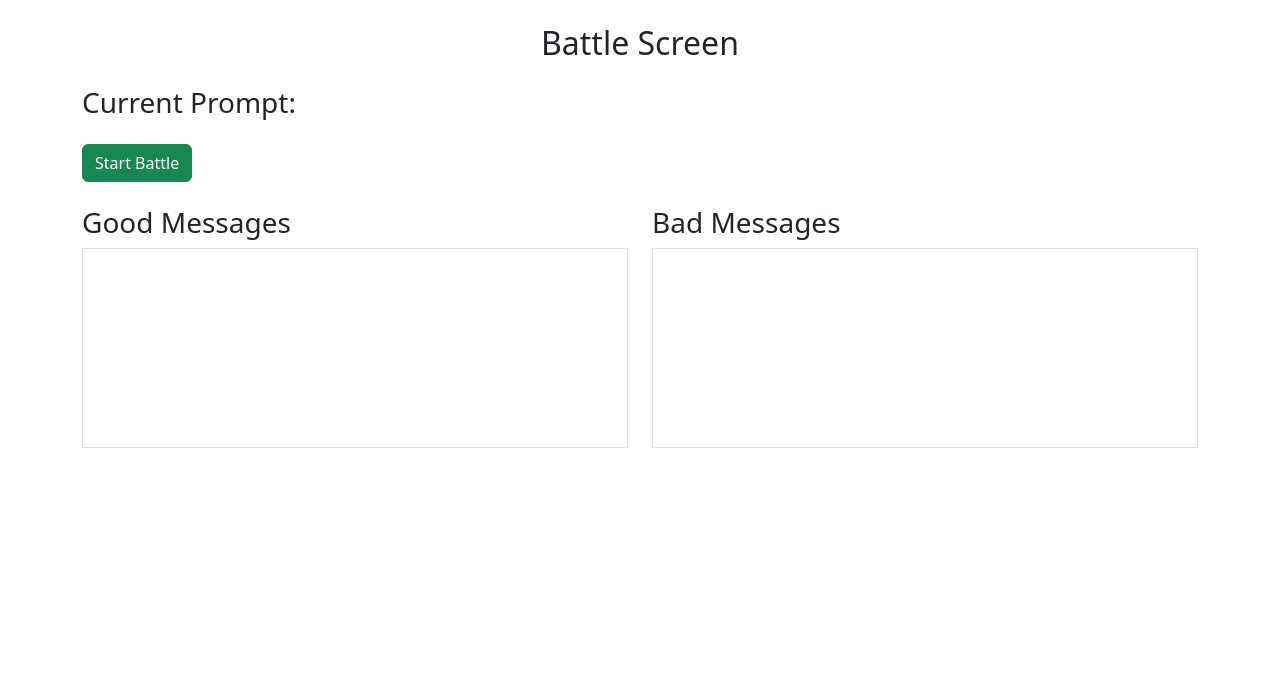
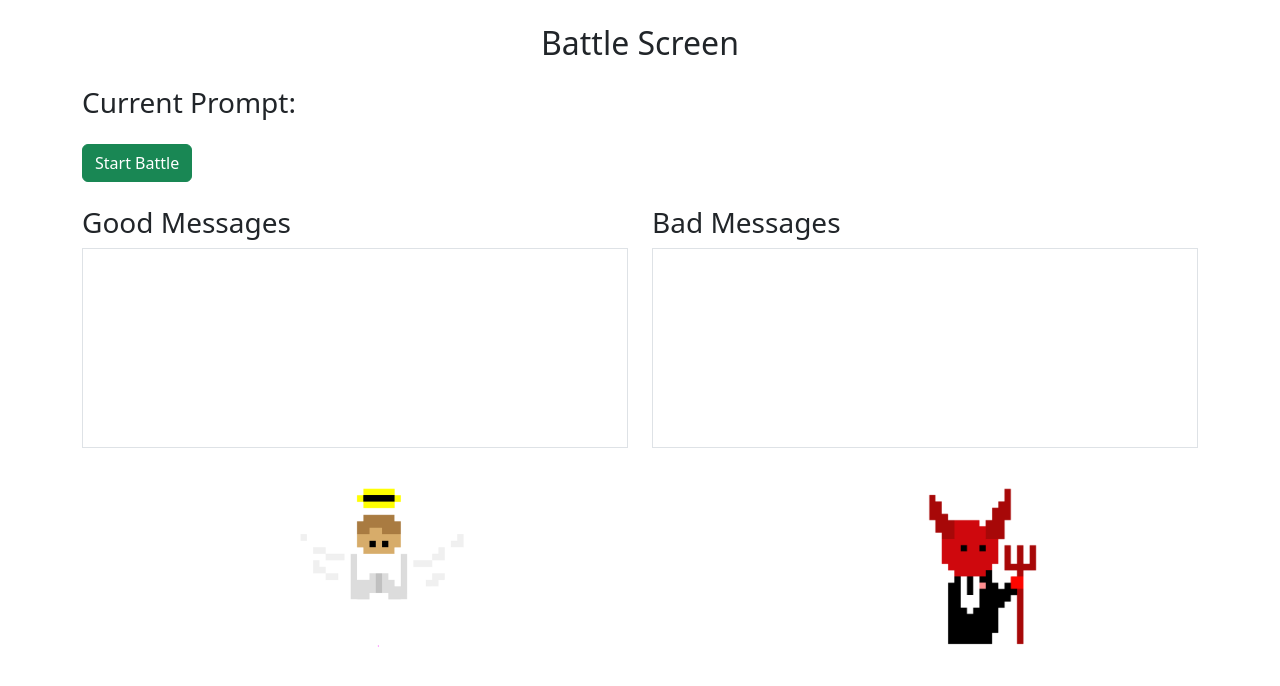
Before and after one commit to dusenkajozef/Super_Legal, a React (Create React App) app: page /battle in a window 1280 px wide. Shown: the top 686 px of the page. Built offline with nearby package versions, Linux system fonts and the light colour scheme.

Commit message:
added images to battleScreen

```diff
--- a/src/components/screens/battleScreen.jsx
+++ b/src/components/screens/battleScreen.jsx
@@ -3,6 +3,8 @@ import { useSelector } from 'react-redux';
 import { Container, Row, Col, Button } from 'react-bootstrap';
 import MessageBox from '../messageBox';
 import 'bootstrap/dist/css/bootstrap.min.css';
+import AngelImage from "../../images/Angel.png";
+import DevilImage from "../../images/Devil.png";
 
 export default function BattleScreen() {
     const prompt = useSelector((state) => state.prompt.prompt);
@@ -41,6 +43,22 @@ export default function BattleScreen() {
               <MessageBox title="Bad Messages" messages={badMessages} />
             </Col>
           </Row>
+          <Row>
+            <Col md={3}>
+              <img src= {AngelImage} alt="" width="200" height="200" style={{
+                marginLeft: '200px',   // Setting margin of 20px on all sides
+                display: 'block', // Make image block to allow centering
+              }}/>
+            </Col>
+
+            <Col md={3}>
+              <img src= {DevilImage} alt="" width="200" height="200" style={{
+                marginLeft: '500px',   // Setting margin of 20px on all sides
+                display: 'block', // Make image block to allow centering
+              }}/>
+            </Col>
+
+          </Row>
         </Container>
     );
 }
```
